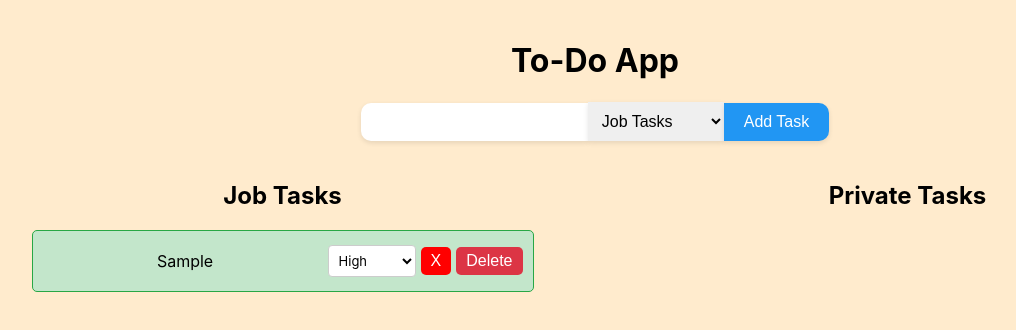
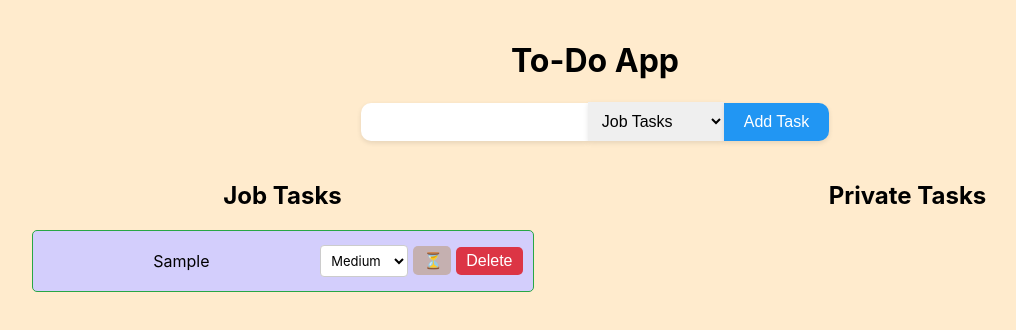
Before and after one commit to deksa89/React-Todo-App, a React (Create React App) app: page / in a window 1280 px wide. Both pictures are taken after typing "Sample" into the empty fields and a click on the button "Add Task". Shown: the top 330 px of the page, without its empty margins (45-1061 px from the left). Built offline with nearby package versions, Linux system fonts and the light colour scheme.

Commit message:
added tasks get random colors

```diff
--- a/src/components/Input.css
+++ b/src/components/Input.css
@@ -1,7 +1,7 @@
 body {
     padding: 20px;
     background-color: blanchedalmond;
-  }
+}
 
 .inp__app {
     display: flex;
@@ -41,8 +41,7 @@ form {
     border: 1px solid #ccc;
     border-radius: 4px;
     background-color: #fff;
-  }
-
+}
 
 .inp__button {
     display: inline-block;
@@ -58,7 +57,7 @@ form {
   }
 
 .inp__solved {
-    background-color: #97000f;
+    width: 38px;
     color: #fff;
     border: none;
     border-radius: 5px;
@@ -99,13 +98,17 @@ ul {
     border-color: #28a745;
     width: 30rem;
     overflow-wrap: anywhere;
+    cursor: grab;
+}
+
+.inp__task:active {
+    cursor: grabbing;
 }
 
 .inp__li {
     flex-grow: 1;
     padding: 10px;
-  }
-
+}
 
 .inp__delete {
     background-color: #dc3545;
@@ -117,7 +120,7 @@ ul {
     cursor: pointer;
     transition: all 0.3s ease;
     overflow-wrap: initial;
-  }
+}
 
 .inp__delete:hover {
 background-color: #c82333;
--- a/src/components/Input.js
+++ b/src/components/Input.js
@@ -6,7 +6,12 @@ import './Input.css';
 const Input = () => {
   const [jobTasks, setJobTasks] = useState([]);
   const [privateTasks, setPrivateTasks] = useState([]);
-  const [position, setPosition] = useState({ x: 0, y: 0 });
+
+  function randomColor() {
+    return "hsl(" + 360 * Math.random() + ',' +
+    (25 + 70 * Math.random()) + '%,' +
+    (85 + 10 * Math.random()) + '%)'
+}
 
   const handleSubmit = (event) => {
     event.preventDefault();
@@ -16,14 +21,15 @@ const Input = () => {
     // spread operator (...) nam omogucava da kopiramo dio ili cijeli objekt u drugi objekt
     // u ovom kodu kreiramo objekt s properties: task, solved i color te ga kopiramo u prazni jobTasks i privateTasks objekt koristeci spread operator
     if (taskType === "job") {
-      setJobTasks([...jobTasks, { task: newTask, solved: false, color: "#ff0000" }]);
+      setJobTasks([...jobTasks, { task: newTask, solved: false, color: "#c5b0b0", randomizedColor: randomColor()}]);
     } else {
-      setPrivateTasks([...privateTasks, { task: newTask, solved: false, color: "#ff0000" }]);
+      setPrivateTasks([...privateTasks, { task: newTask, solved: false, color: "#c5b0b0", randomizedColor: randomColor()}]);
     }
     event.target.reset();
   };
 
   const handleDelete = (index, taskType) => {
+    console.log("index: ", index)
     if (taskType === "job") {
       setJobTasks(jobTasks.filter((task, i) => i !== index));
     } else {
@@ -37,19 +43,13 @@ const Input = () => {
   // updateani taskovi su postavljeni kao novi state na jobTasks i na privateTasks
   const handleSolved = (index, taskType) => {
     if (taskType === "job") {
-      setJobTasks(jobTasks.map((task, i) => (i === index ? { ...task, solved: !task.solved, color: task.solved ? "#ff0000" : "#00ff00" } : task)))
+      setJobTasks(jobTasks.map((task, i) => (i === index ? { ...task, solved: !task.solved, color: task.solved ? "#c5b0b0" : "#00ff00" } : task)))
     } else {
-      setPrivateTasks(privateTasks.map((task, i) => (i === index ? { ...task, solved: !task.solved, color: task.solved ? "#ff0000" : "#00ff00" } : task)))
+      setPrivateTasks(privateTasks.map((task, i) => (i === index ? { ...task, solved: !task.solved, color: task.solved ? "#c5b0b0" : "#00ff00" } : task)))
     }
   }
 
-  const handleDrag = (e, ui) => {
-    const { x, y } = position;
-    setPosition({
-      x: x,
-      y: y + ui.deltaY
-    });
-  };
+  const bounds = { left: 0, top: -500, right: 0, bottom: 500 };
 
 
   return (
@@ -67,17 +67,17 @@ const Input = () => {
           <h2>Job Tasks</h2>
           <ul>
             {jobTasks.map((task, index) => (
-              <Draggable key={index} axis="y" onDrag={handleDrag}>
-                <div className="inp__task" >
+              <Draggable key={index} bounds={bounds}>
+                <div className="inp__task" style={{backgroundColor: task.randomizedColor}}>
                   <li className="inp__li">
                     {task.task}
                   </li>
-                  <select className="inp__select-task">
-                    <option>High</option>
-                    <option>Medium</option>
-                    <option>Low</option>
+                  <select className="inp__select-task" defaultValue="medium">
+                    <option value="high">High</option>
+                    <option value="medium">Medium</option>
+                    <option value="low">Low</option>
                   </select>
-                  <button className="inp__solved" onClick={() => handleSolved(index, "job")} style={{backgroundColor: task.color}}>{task.solved ? "✓" : "X"}</button>
+                  <button className="inp__solved" onClick={() => handleSolved(index, "job")} style={{backgroundColor: task.color}}>{task.solved ? "✓" : "⏳"}</button>
                   <button className="inp__delete" onClick={() => handleDelete(index, "job")}>Delete</button>
                 </div>
               </Draggable>
@@ -88,17 +88,17 @@ const Input = () => {
           <h2>Private Tasks</h2>
           <ul>
             {privateTasks.map((task, index) => (
-              <Draggable key={index} axis="y" onDrag={handleDrag}>
-                <div className="inp__task" >
+              <Draggable key={index} bounds={bounds}>
+                <div className="inp__task" style={{backgroundColor: task.randomizedColor}}>
                   <li className="inp__li">
                     {task.task}
                   </li>
-                  <select className="inp__select-task">
-                    <option>High</option>
-                    <option>Medium</option>
-                    <option>Low</option>
+                  <select className="inp__select-task" defaultValue="medium">
+                    <option value="high">High</option>
+                    <option value="medium">Medium</option>
+                    <option value="low">Low</option>
                   </select>
-                  <button className="inp__solved" onClick={() => handleSolved(index, "private")} style={{backgroundColor: task.color}}>{task.solved ? "✓" : "X"}</button>
+                  <button className="inp__solved" onClick={() => handleSolved(index, "private")} style={{backgroundColor: task.color}}>{task.solved ? "✓" : "⏳"}</button>
                   <button className="inp__delete" onClick={() => handleDelete(index, "private")}>Delete</button>
                 </div>
               </Draggable>
```
